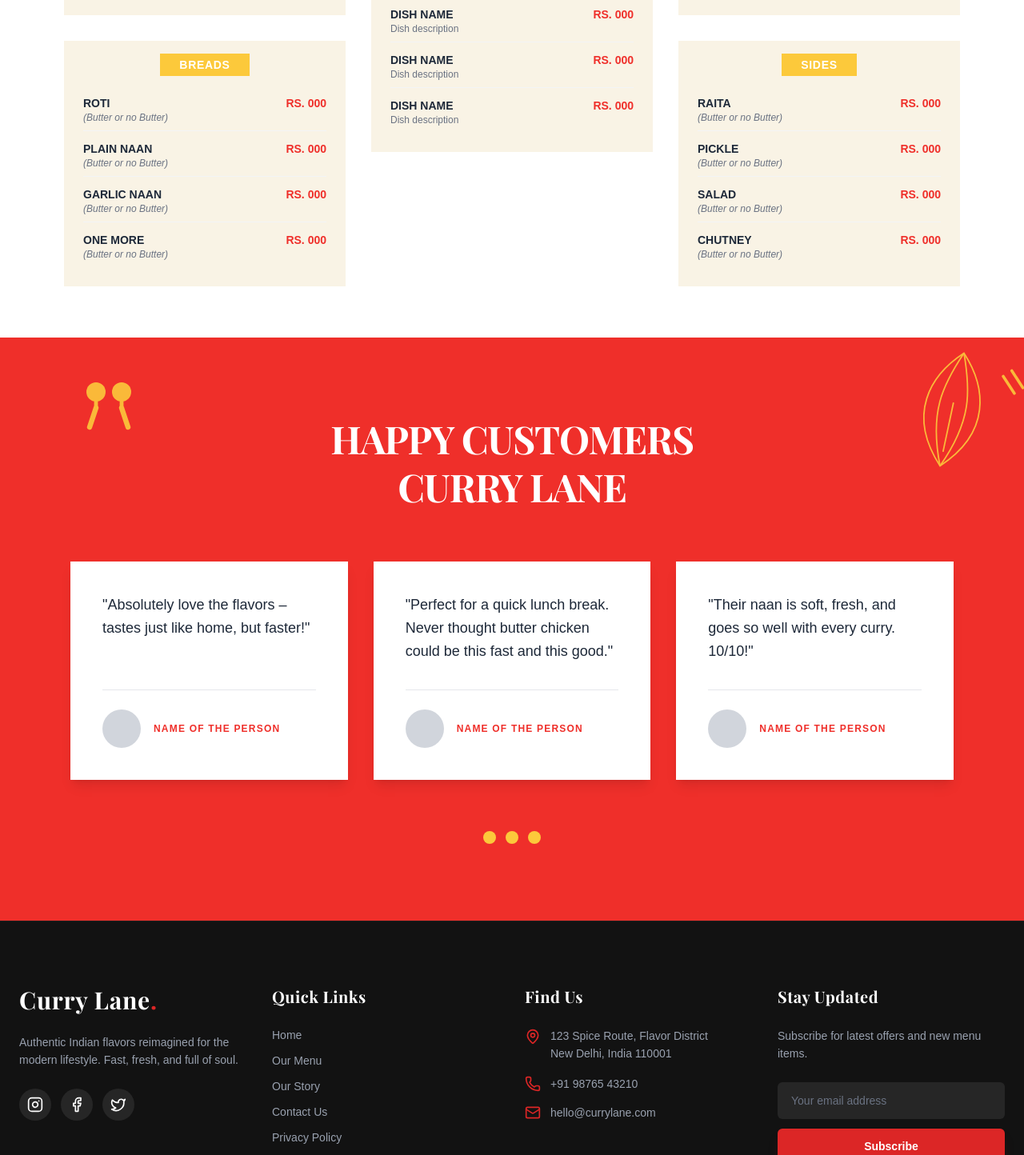
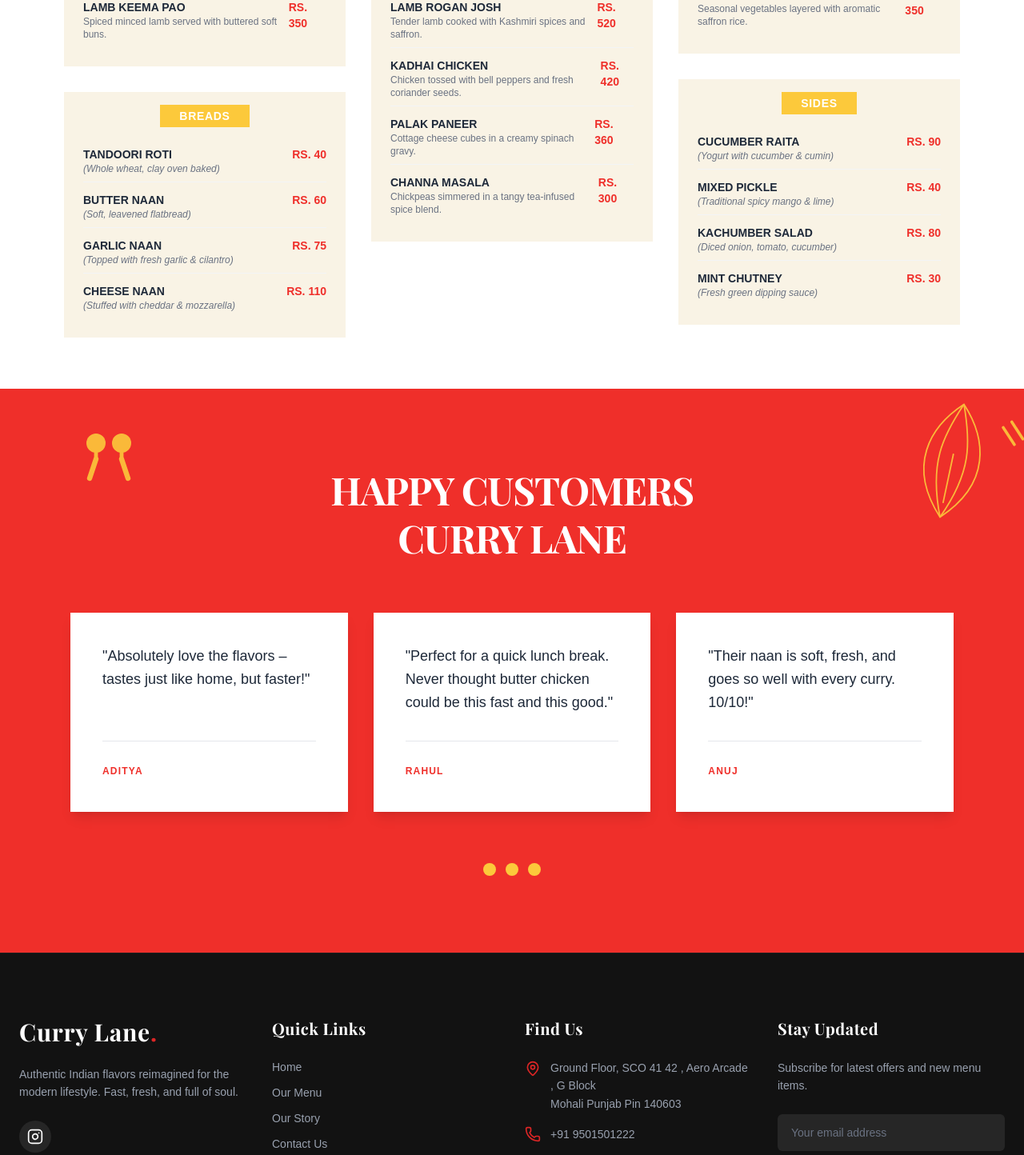
Before and after one commit to anujbargotra3015-droid/curry-lane-website, a Next.js app: page / in a window 1280 px wide. Shown: the part 3145-4589 px from the top of the page at 80% size. Built offline with nearby package versions, Linux system fonts and the light colour scheme.

Commit message:
smth pro

```diff
--- a/components/Testimonials.tsx
+++ b/components/Testimonials.tsx
@@ -60,10 +60,10 @@ export default function Testimonials() {
               </p>
             </div>
 
-            <div className="mt-8 border-t border-gray-200 pt-6 flex items-center gap-4">
-              <div className="h-12 w-12 flex-shrink-0 rounded-full bg-gray-300" />
+            {/* UPDATED FOOTER: Profile pic removed */}
+            <div className="mt-8 border-t border-gray-200 pt-6">
               <span className="text-xs font-bold uppercase tracking-widest text-[#EF2F2A]">
-                NAME OF THE PERSON
+                Aditya
               </span>
             </div>
           </div>
@@ -76,10 +76,10 @@ export default function Testimonials() {
               </p>
             </div>
 
-            <div className="mt-8 border-t border-gray-200 pt-6 flex items-center gap-4">
-              <div className="h-12 w-12 flex-shrink-0 rounded-full bg-gray-300" />
+            {/* UPDATED FOOTER: Profile pic removed */}
+            <div className="mt-8 border-t border-gray-200 pt-6">
               <span className="text-xs font-bold uppercase tracking-widest text-[#EF2F2A]">
-                NAME OF THE PERSON
+                Rahul
               </span>
             </div>
           </div>
@@ -92,10 +92,10 @@ export default function Testimonials() {
               </p>
             </div>
 
-            <div className="mt-8 border-t border-gray-200 pt-6 flex items-center gap-4">
-              <div className="h-12 w-12 flex-shrink-0 rounded-full bg-gray-300" />
+            {/* UPDATED FOOTER: Profile pic removed */}
+            <div className="mt-8 border-t border-gray-200 pt-6">
               <span className="text-xs font-bold uppercase tracking-widest text-[#EF2F2A]">
-                NAME OF THE PERSON
+                Anuj
               </span>
             </div>
           </div>
--- a/components/footer.tsx
+++ b/components/footer.tsx
@@ -3,8 +3,6 @@
 import Link from "next/link";
 import {
   Instagram,
-  Facebook,
-  Twitter,
   MapPin,
   Phone,
   Mail,
@@ -40,15 +38,20 @@ export default function Footer() {
 
             {/* Social Icons */}
             <div className="flex gap-3">
-              {[Instagram, Facebook, Twitter].map((Icon, i) => (
-                <a
-                  key={i}
-                  href="#"
-                  className="w-10 h-10 rounded-full bg-[#262626] flex items-center justify-center text-white hover:bg-[#DC2626] transition-colors duration-300"
-                >
-                  <Icon className="w-5 h-5" />
-                </a>
-              ))}
+              {/* --- PASTE YOUR INSTAGRAM LINK HERE ---
+                  Replace "#" with your actual profile URL like "https://www.instagram.com/your_handle"
+              */}
+              <a
+                href="https://www.instagram.com/currylanemohali"
+                target="_blank"
+                rel="noopener noreferrer"
+                className="w-10 h-10 rounded-full bg-[#262626] flex items-center justify-center text-white hover:bg-[#DC2626] transition-colors duration-300"
+                aria-label="Follow us on Instagram"
+              >
+                <Instagram className="w-5 h-5" />
+              </a>
+
+              {/* Removed Facebook & Twitter icons as requested */}
             </div>
           </div>
 
@@ -83,20 +86,20 @@ export default function Footer() {
               <li className="flex items-start gap-3">
                 <MapPin className="w-5 h-5 text-[#DC2626] mt-0.5 shrink-0" />
                 <span className="leading-relaxed">
-                  123 Spice Route, Flavor District
+                  Ground Floor, SCO 41 42 , Aero Arcade , G Block
                   <br />
-                  New Delhi, India 110001
+                  Mohali Punjab Pin 140603
                 </span>
               </li>
 
               <li className="flex items-center gap-3">
                 <Phone className="w-5 h-5 text-[#DC2626] shrink-0" />
-                <span>+91 98765 43210</span>
+                <span>+91 9501501222</span>
               </li>
 
               <li className="flex items-center gap-3">
                 <Mail className="w-5 h-5 text-[#DC2626] shrink-0" />
-                <span>hello@currylane.com</span>
+                <span>Currylanemohali@gmail.com</span>
               </li>
             </ul>
           </div>
--- a/components/heromenu.tsx
+++ b/components/heromenu.tsx
@@ -21,49 +21,49 @@ const menuData: { [key: string]: MenuCategoryType } = {
   appetizers: {
     title: 'APPETIZERS',
     items: [
-      { name: 'DISH NAME', description: 'Dish description', price: 'RS. 000' },
-      { name: 'DISH NAME', description: 'Dish description', price: 'RS. 000' },
-      { name: 'DISH NAME', description: 'Dish description', price: 'RS. 000' },
-      { name: 'DISH NAME', description: 'Dish description', price: 'RS. 000' },
+      { name: 'SAMOSA CHAAT', description: 'Crushed samosas topped with chickpeas, yogurt, mint & tamarind chutney.', price: 'RS. 150' },
+      { name: 'CHICKEN 65', description: 'Spicy, deep-fried chicken bites marinated in ginger, lemon, and red chilies.', price: 'RS. 280', hasIcon: false },
+      { name: 'MASALA FRIES', description: 'Crispy fries tossed in our secret Curry Lane spice dust.', price: 'RS. 120'},
+      { name: 'LAMB KEEMA PAO', description: 'Spiced minced lamb served with buttered soft buns.', price: 'RS. 350', hasIcon: false },
     ],
   },
   breads: {
     title: 'BREADS',
     items: [
-      { name: 'ROTI', note: '(Butter or no Butter)', price: 'RS. 000' },
-      { name: 'PLAIN NAAN', note: '(Butter or no Butter)', price: 'RS. 000' },
-      { name: 'GARLIC NAAN', note: '(Butter or no Butter)', price: 'RS. 000' },
-      { name: 'ONE MORE', note: '(Butter or no Butter)', price: 'RS. 000' },
+      { name: 'TANDOORI ROTI', note: '(Whole wheat, clay oven baked)', price: 'RS. 40' },
+      { name: 'BUTTER NAAN', note: '(Soft, leavened flatbread)', price: 'RS. 60' },
+      { name: 'GARLIC NAAN', note: '(Topped with fresh garlic & cilantro)', price: 'RS. 75' },
+      { name: 'CHEESE NAAN', note: '(Stuffed with cheddar & mozzarella)', price: 'RS. 110' },
     ],
   },
   mainCurries: {
     title: 'MAIN CURRIES',
     items: [
-      { name: 'DISH NAME', description: 'Dish description', price: 'RS. 000', hasIcon: true },
-      { name: 'DISH NAME', description: 'Dish description', price: 'RS. 000', hasIcon: true },
-      { name: 'DISH NAME', description: 'Dish description', price: 'RS. 000', hasIcon: true },
-      { name: 'DISH NAME', description: 'Dish description', price: 'RS. 000', hasIcon: true },
-      { name: 'DISH NAME', description: 'Dish description', price: 'RS. 000' },
-      { name: 'DISH NAME', description: 'Dish description', price: 'RS. 000' },
-      { name: 'DISH NAME', description: 'Dish description', price: 'RS. 000' },
+      { name: 'BUTTER CHICKEN', description: 'Tandoor-grilled chicken in a rich tomato & fenugreek sauce.', price: 'RS. 450', hasIcon: false },
+      { name: 'PANEER TIKKA MASALA', description: 'Char-grilled cottage cheese in a spiced onion-tomato gravy.', price: 'RS. 380' },
+      { name: 'DAL MAKHANI', description: 'Black lentils slow-cooked overnight with white butter and cream.', price: 'RS. 320' },
+      { name: 'LAMB ROGAN JOSH', description: 'Tender lamb cooked with Kashmiri spices and saffron.', price: 'RS. 520', hasIcon: false },
+      { name: 'KADHAI CHICKEN', description: 'Chicken tossed with bell peppers and fresh coriander seeds.', price: 'RS. 420' },
+      { name: 'PALAK PANEER', description: 'Cottage cheese cubes in a creamy spinach gravy.', price: 'RS. 360' },
+      { name: 'CHANNA MASALA', description: 'Chickpeas simmered in a tangy tea-infused spice blend.', price: 'RS. 300' },
     ],
   },
   rice: {
     title: 'RICE',
     items: [
-      { name: 'PLAIN', description: 'Dish description', price: 'RS. 000' },
-      { name: 'JEERA RICE', description: 'Dish description', price: 'RS. 000' },
-      { name: 'QUINOA RICE', description: 'Dish description', price: 'RS. 000' },
-      { name: 'BROWN RICE', description: 'Dish description', price: 'RS. 000' },
+      { name: 'STEAMED BASMATI', description: 'Fluffy, long-grain aromatic rice.', price: 'RS. 150' },
+      { name: 'JEERA RICE', description: 'Basmati rice tempered with cumin seeds and ghee.', price: 'RS. 180' },
+      { name: 'CHICKEN BIRYANI', description: 'Layered rice and spiced chicken, served with raita.', price: 'RS. 400' },
+      { name: 'VEG BIRYANI', description: 'Seasonal vegetables layered with aromatic saffron rice.', price: 'RS. 350' },
     ],
   },
   sides: {
     title: 'SIDES',
     items: [
-      { name: 'RAITA', note: '(Butter or no Butter)', price: 'RS. 000' },
-      { name: 'PICKLE', note: '(Butter or no Butter)', price: 'RS. 000' },
-      { name: 'SALAD', note: '(Butter or no Butter)', price: 'RS. 000' },
-      { name: 'CHUTNEY', note: '(Butter or no Butter)', price: 'RS. 000' },
+      { name: 'CUCUMBER RAITA', note: '(Yogurt with cucumber & cumin)', price: 'RS. 90' },
+      { name: 'MIXED PICKLE', note: '(Traditional spicy mango & lime)', price: 'RS. 40' },
+      { name: 'KACHUMBER SALAD', note: '(Diced onion, tomato, cucumber)', price: 'RS. 80' },
+      { name: 'MINT CHUTNEY', note: '(Fresh green dipping sauce)', price: 'RS. 30' },
     ],
   },
 };
```
